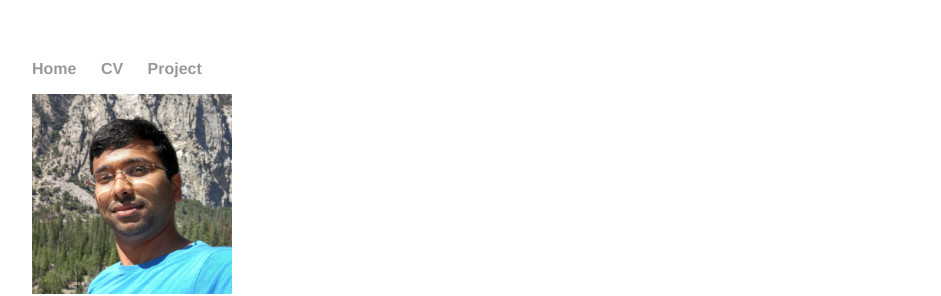
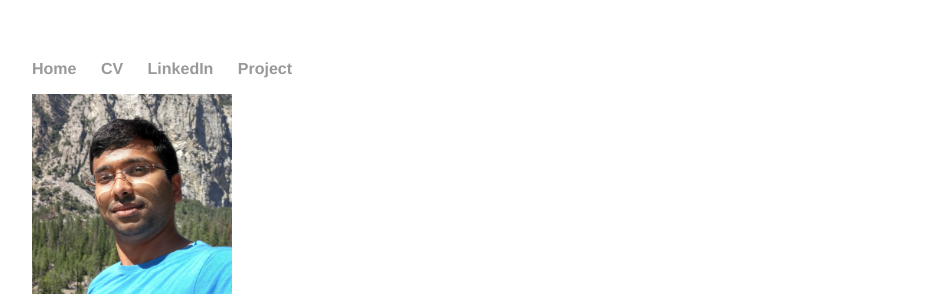
Before and after one commit to anantgupt/anantgupt.github.io, a Jekyll site: the page built from index.html, in a window 1280 px wide and 900 px high. Shown: the top 296 px of the window, without its empty margins (160-1101 px from the left). Built offline with Jekyll 4.4.1, drawn with Linux system fonts in a browser that asks for light colours.

Commit message:
Update default.html

```diff
--- a/_layouts/default.html
+++ b/_layouts/default.html
@@ -10,6 +10,7 @@
       <ul>
         <li><a href="/">Home</a></li>
         <li><a href="/files/anant_cv.pdf"target="_blank">CV</a></li>
+      <li><a href="https://www.linkedin.com/in/anant-gupta-66411a15"target="_blank">LinkedIn</a></li>
         <li><a href="https://wcsl.ece.ucsb.edu/mm-wave-imaging"target="_blank">Project</a></li>
       </ul>
     </nav>
```
